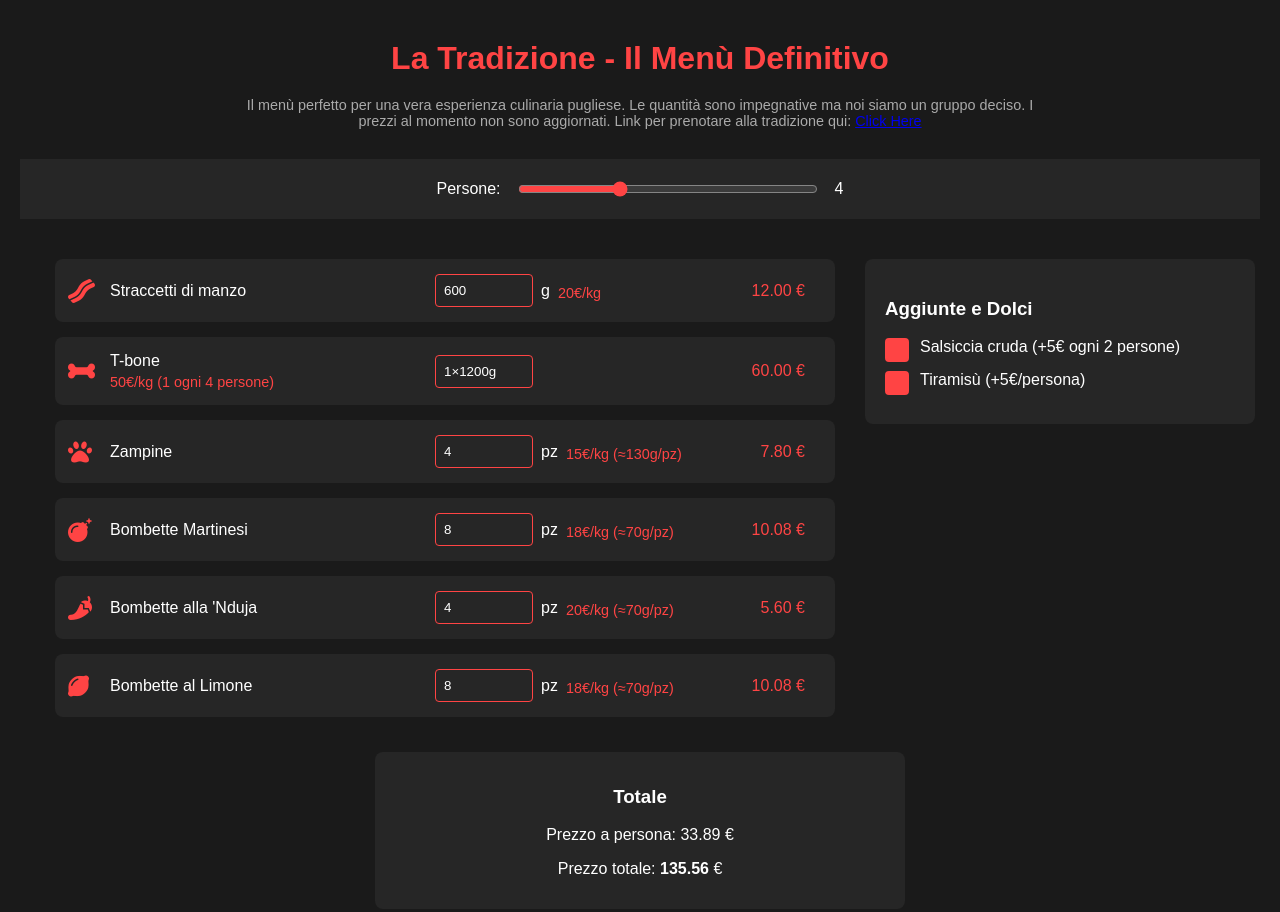
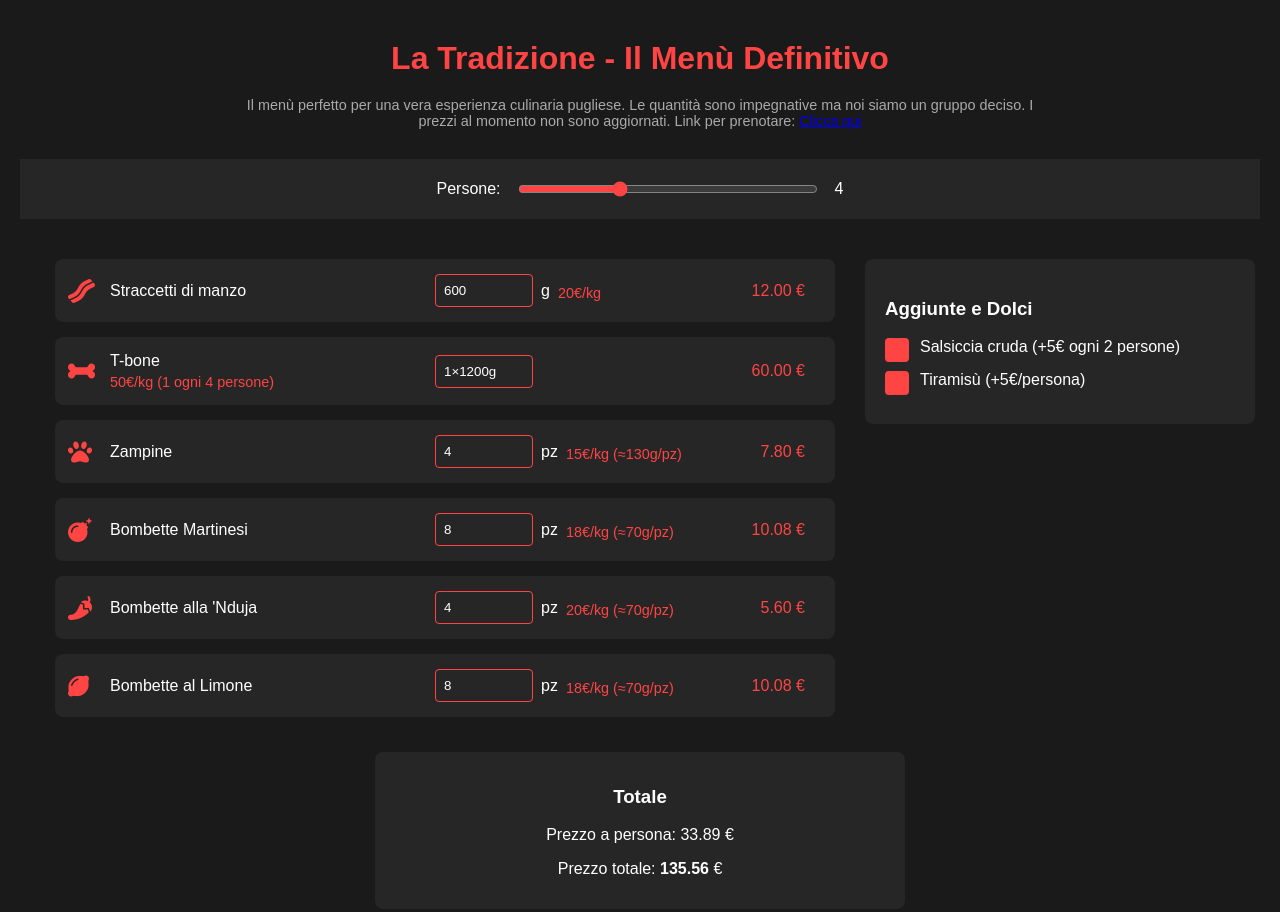
Before and after one commit to ttiaMa/latradizionemenudef, a plain HTML site: page index.html in a window 1280 px wide. Drawn offline with Linux system fonts and the light colour scheme.

Commit message:
Update index.html

```diff
--- a/index.html
+++ b/index.html
@@ -220,7 +220,7 @@
     <h1>La Tradizione - Il Menù Definitivo</h1>
 
     <div class="description">
-        <p>Il menù perfetto per una vera esperienza culinaria pugliese. Le quantità sono impegnative ma noi siamo un gruppo deciso. I prezzi al momento non sono aggiornati. Link per prenotare alla tradizione qui: <a href="https://tinyurl.com/ykjrfw72" target="_blank">Click Here</a></p>
+        <p>Il menù perfetto per una vera esperienza culinaria pugliese. Le quantità sono impegnative ma noi siamo un gruppo deciso. I prezzi al momento non sono aggiornati. Link per prenotare: <a href="https://tinyurl.com/ykjrfw72" target="_blank">Clicca qui</a></p>
     </div>
 
     <div class="slider-container">
```
